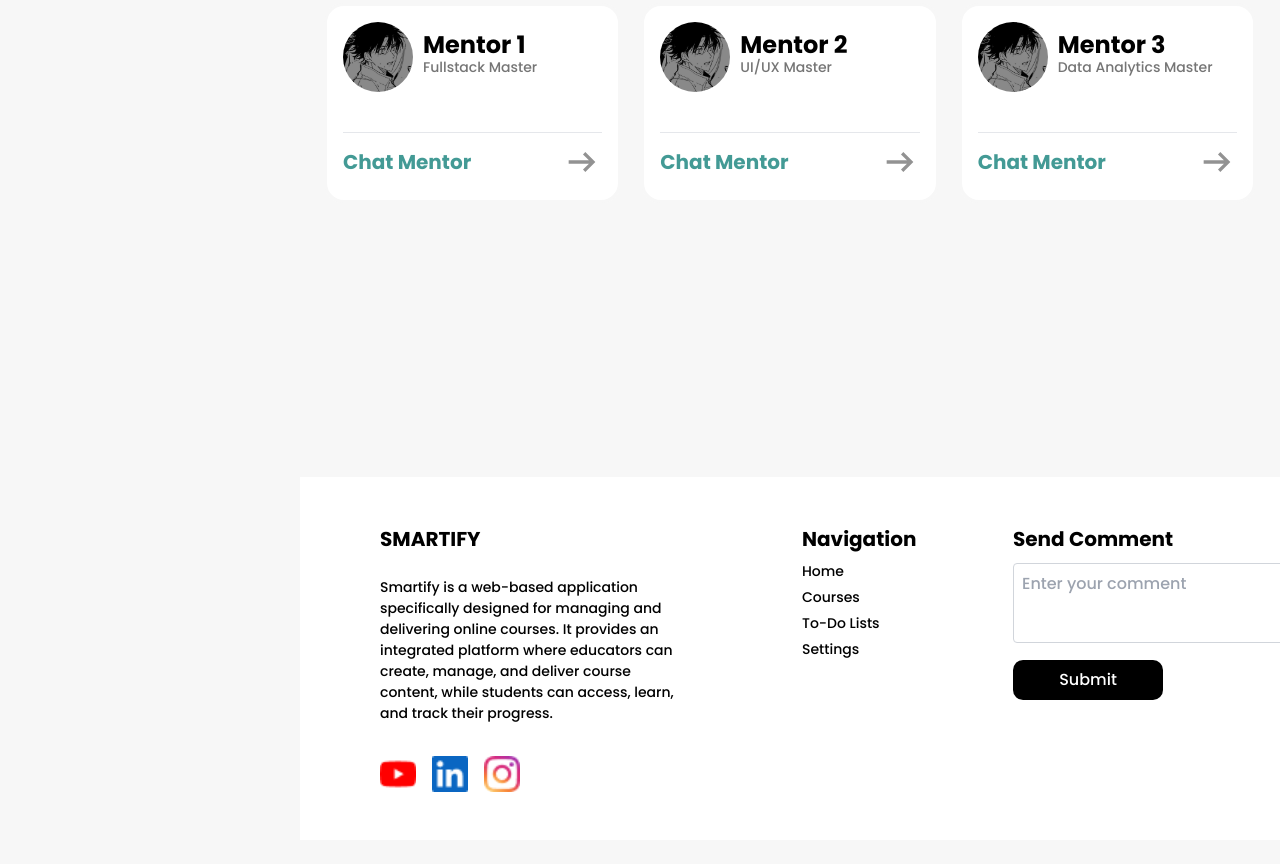
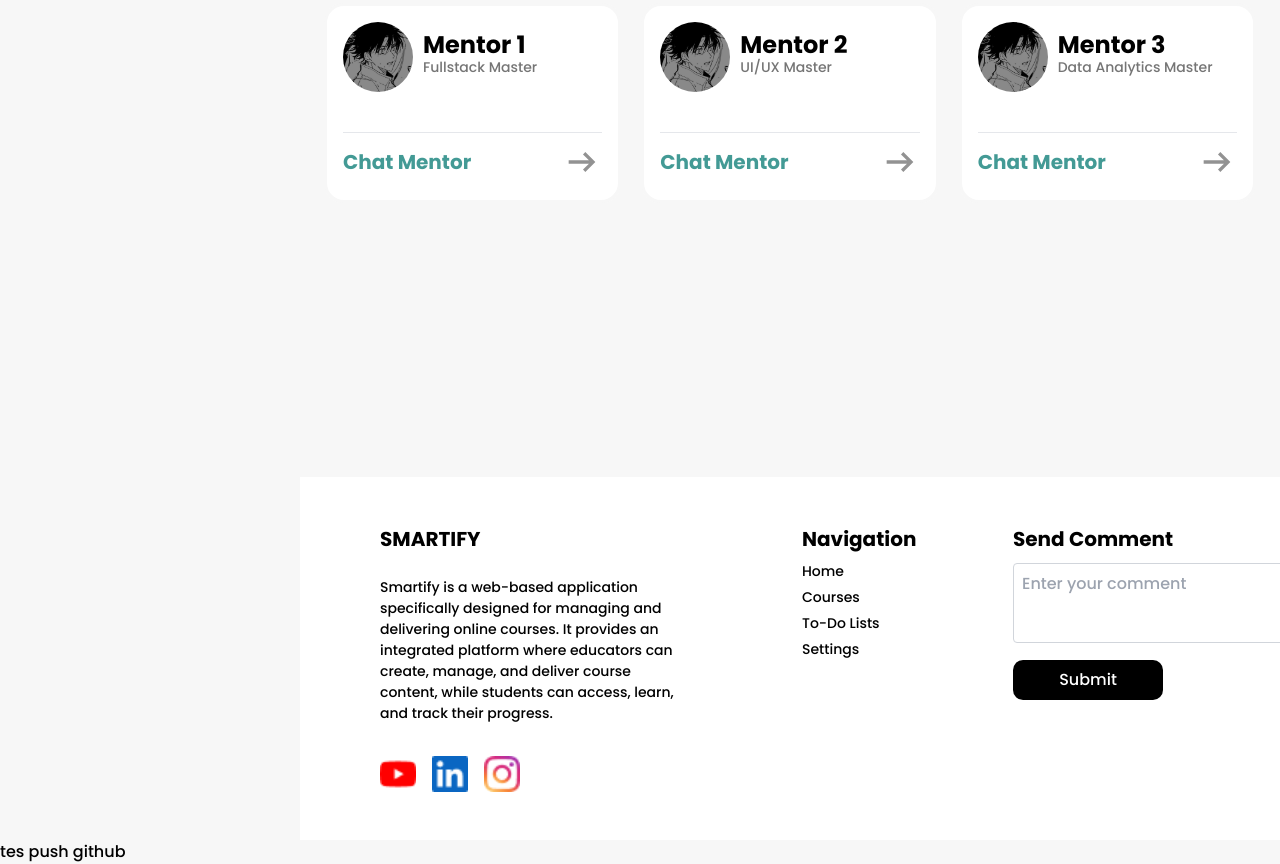
Before and after one commit to radityadias/finpro-msib-7-kelompok-4, a website: page verel-homework/index.html in a window 1280 px wide. Shown: the part 1185-2049 px from the top of the page. Before the commit the page ends 2025 px from the top, so only its background shows below. Drawn offline with nearby package versions, Linux system fonts and the light colour scheme.

Commit message:
melakukan tes push

```diff
--- a/verel-homework/index.html
+++ b/verel-homework/index.html
@@ -457,6 +457,7 @@
           </div>
         </div>
       </footer>
+      <div class="">tes push github</div>
     <!-- Footer -->
 </body>
 </html>
```
